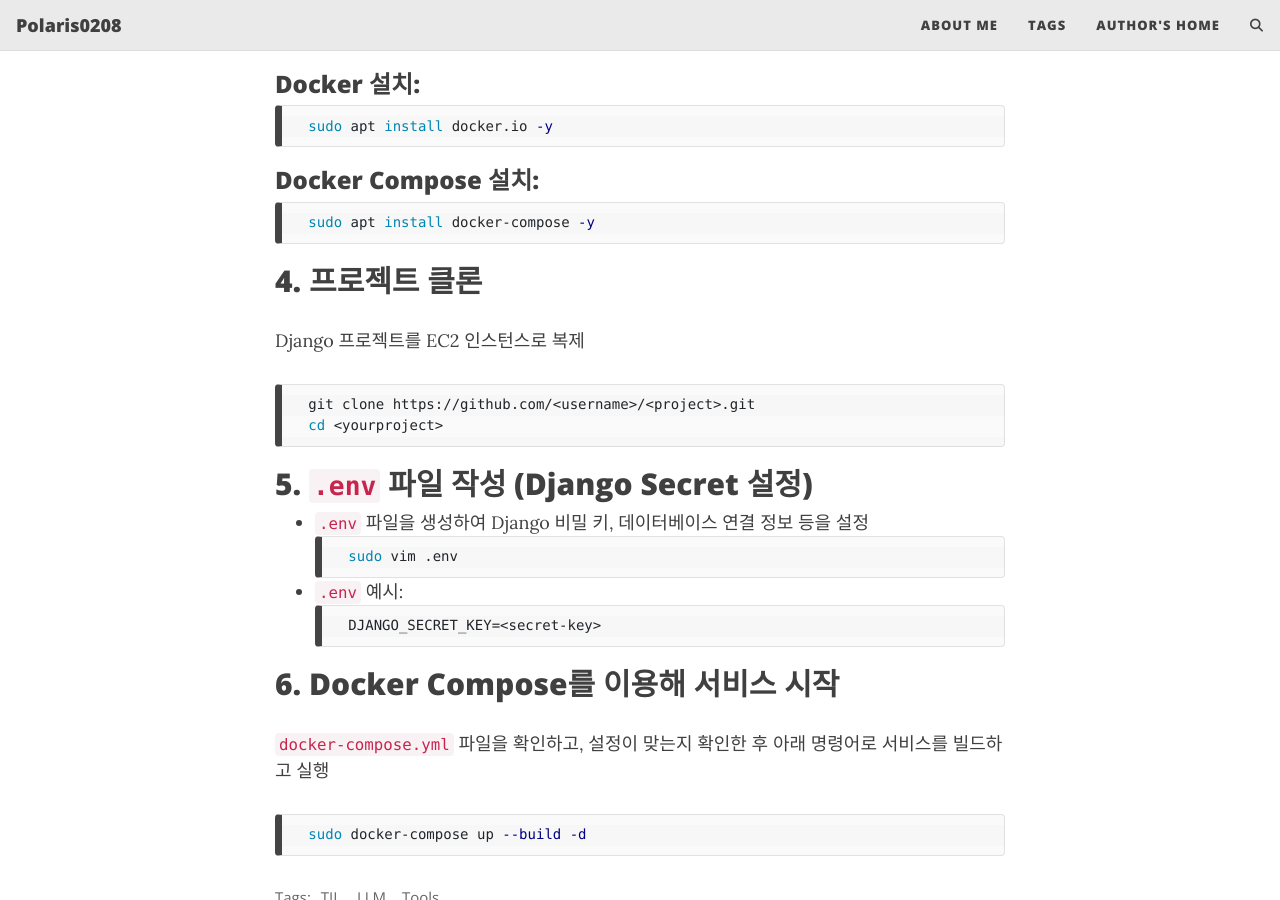
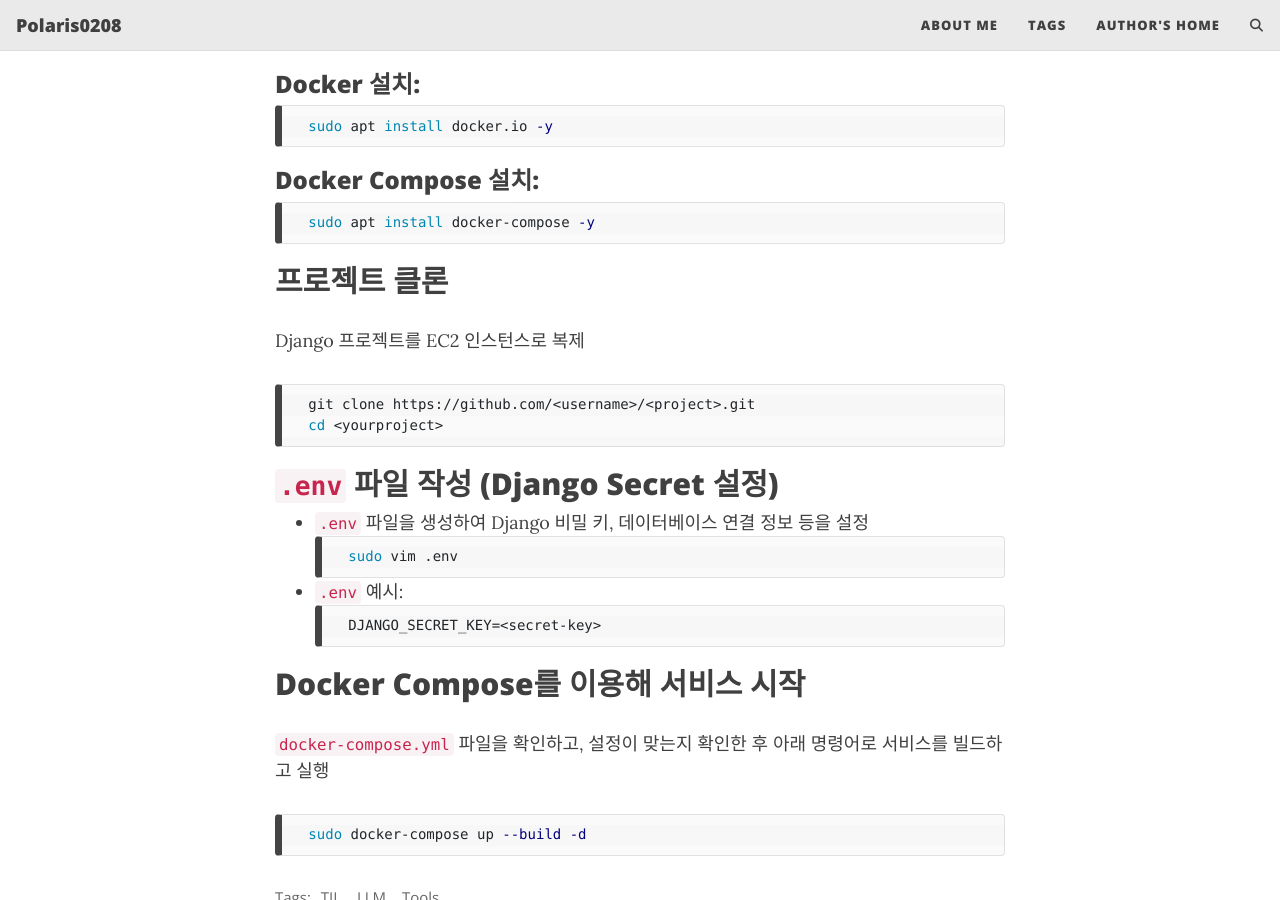
Before and after one commit to polaris0208/polaris0208.github.io, a Jekyll site: the page built from _posts/2025-02-15-AWS-EC2.md, in a window 1280 px wide and 900 px high, scrolled down 1549 px. Built offline with Jekyll 4.4.1, drawn with Linux system fonts in a browser that asks for light colours; comment, search, counter and statistics services are not loaded.

Commit message:
fix : 양식 수정

````diff
--- a/_posts/2025-02-15-AWS-EC2.md
+++ b/_posts/2025-02-15-AWS-EC2.md
@@ -57,14 +57,14 @@ author: polaris0208
   sudo apt install docker-compose -y
   ```
 
-## 4. 프로젝트 클론
+##  프로젝트 클론
   Django 프로젝트를 EC2 인스턴스로 복제
   ```bash
   git clone https://github.com/<username>/<project>.git
   cd <yourproject>
   ```
 
-## 5. `.env` 파일 작성 (Django Secret 설정)
+##  `.env` 파일 작성 (Django Secret 설정)
   - `.env` 파일을 생성하여 Django 비밀 키, 데이터베이스 연결 정보 등을 설정
   ```bash
   sudo vim .env
@@ -74,7 +74,7 @@ author: polaris0208
   DJANGO_SECRET_KEY=<secret-key>
   ```
 
-## 6. Docker Compose를 이용해 서비스 시작
+##  Docker Compose를 이용해 서비스 시작
   `docker-compose.yml` 파일을 확인하고, 설정이 맞는지 확인한 후 아래 명령어로 서비스를 빌드하고 실행
   ```bash
   sudo docker-compose up --build -d
````
